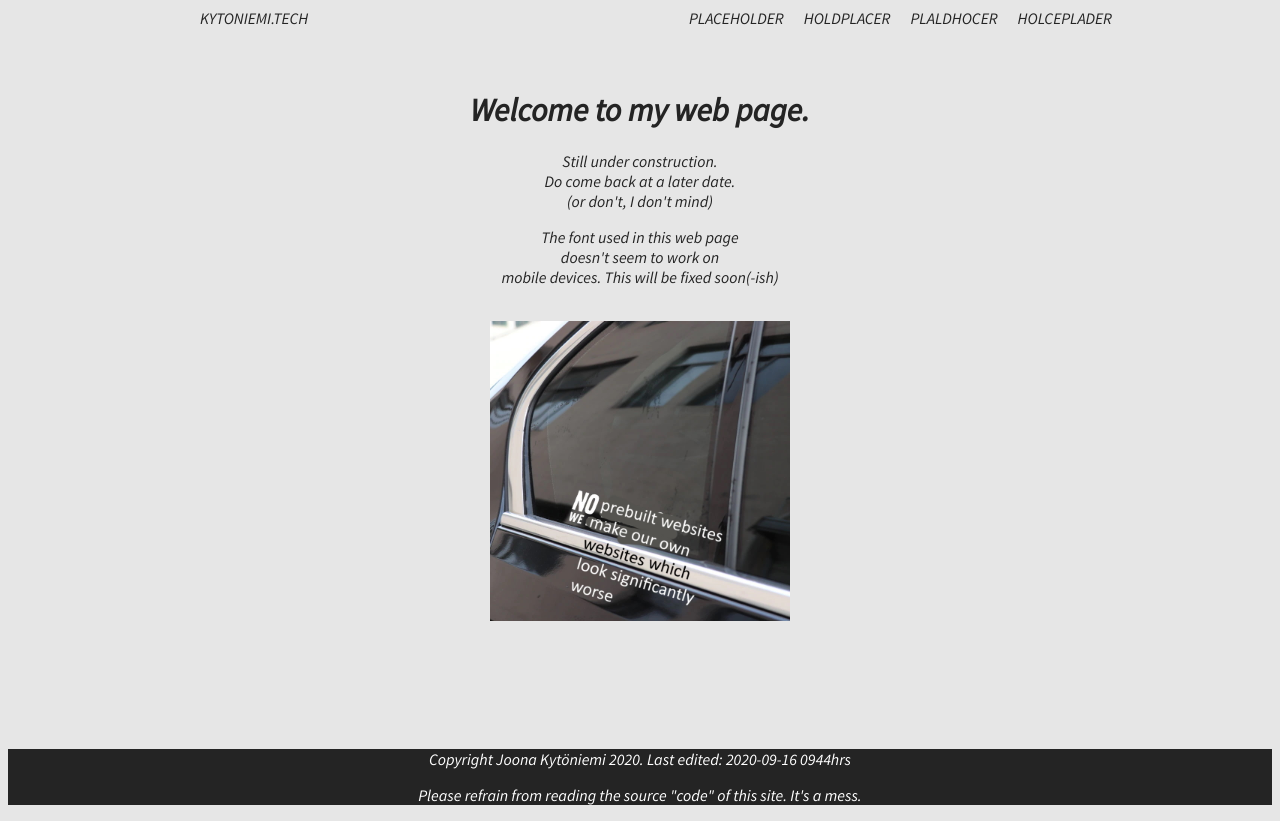
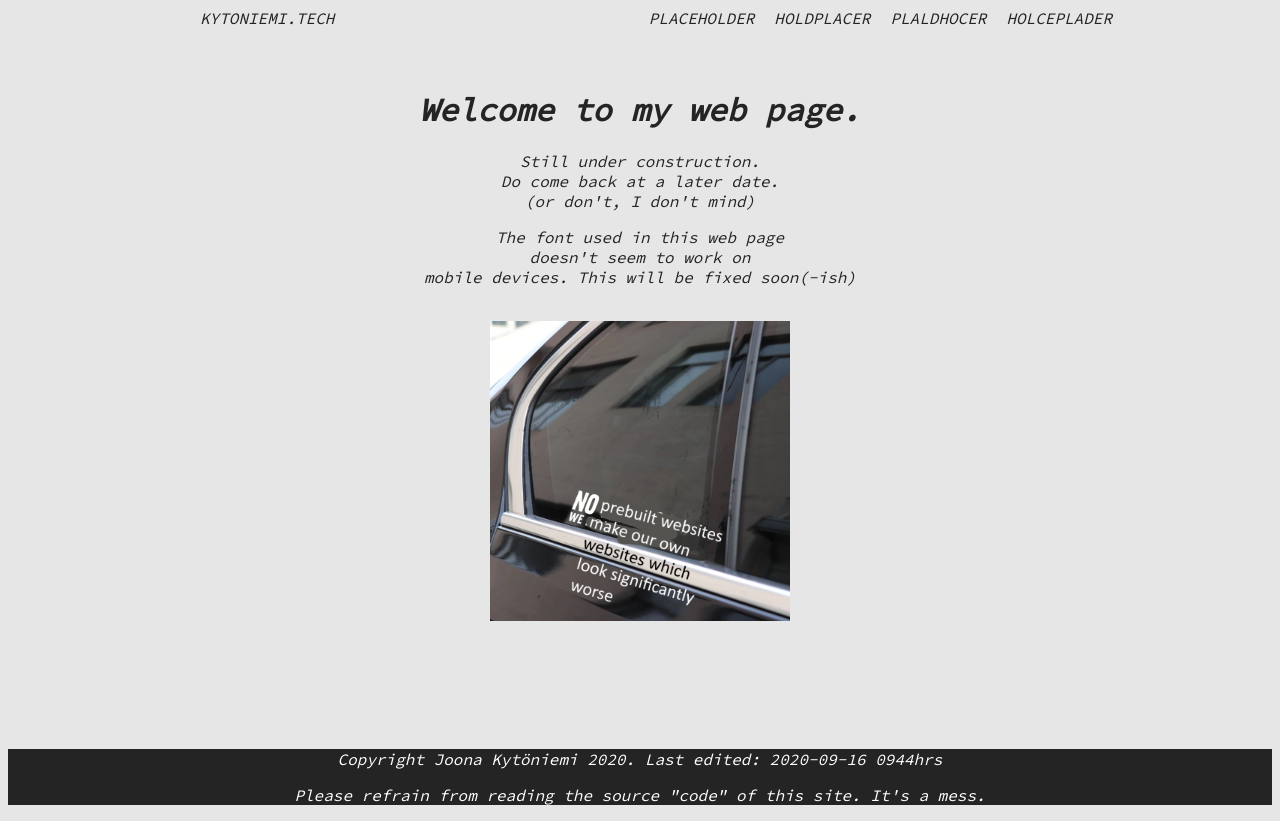
Before and after one commit to jnkyto/kytari.github.io, a plain HTML site: page index.html in a window 1280 px wide. Drawn offline with Linux system fonts and the light colour scheme.

Commit message:
just guess what im trying to do

```diff
--- a/common.css
+++ b/common.css
@@ -1,4 +1,4 @@
-@import url('https://fonts.googleapis.com/css2?family=Source+Sans+Pro:ital@1&display=swap');
+@import url('https://fonts.googleapis.com/css2?family=Source+Code+Pro&display=swap');
 
 body {
 	background: rgba(230, 230, 230, 1.0);
@@ -22,7 +22,8 @@ body {
 	-moz-transition: all .1s ease-in;
     -o-transition: all .1s ease-in;
     -webkit-transition: all .1s ease-in;
-	font-family: 'Source Sans Pro', sans-serif;
+	font-family: 'Source Code Pro', monospace;
+	font-style: italic;
 	text-decoration: none;
 	background: rgba(230, 230, 230, 1.0);
 	color: #242424;
@@ -45,7 +46,8 @@ body {
 	-moz-transition: all .1s ease-in;
     -o-transition: all .1s ease-in;
     -webkit-transition: all .1s ease-in;
-	font-family: 'Source Sans Pro', sans-serif;
+	font-family: 'Source Code Pro', monospace;
+	font-style: italic;
 	text-decoration: none;
 	background: rgba(230, 230, 230, 1.0);
 	color: #242424;
@@ -80,12 +82,14 @@ div.filler {
 }
 
 h1.headline	{
-	font-family: 'Source Sans Pro', sans-serif;
+	font-family: 'Source Code Pro', monospace;
+	font-style: italic;
 	color: #242424;
 }
 
 p.bodytext	{
-	font-family: 'Source Sans Pro', sans-serif;
+	font-family: 'Source Code Pro', monospace;
+	font-style: italic;
 	color: #242424;
 }
 
@@ -101,7 +105,8 @@ p.bodytext	{
 }
 
 .info	{
-	font-family: 'Source Sans Pro', sans-serif;
+	font-family: 'Source Code Pro', monospace;
+	font-style: italic;
 	color: #ffffff;
 	text-align: center;
 }
--- a/index.html
+++ b/index.html
@@ -2,7 +2,7 @@
 <html lang="en">
 <head>
 	<!-- google font and stylesheet -->
-	<link href="https://fonts.googleapis.com/css2?family=Source+Sans+Pro:ital@1&display=swap" rel="stylesheet">
+	<link href="https://fonts.googleapis.com/css2?family=Source+Code+Pro&display=swap" rel="stylesheet">
 	<link rel="stylesheet" type="text/css" href="common.css">
 
 	<!-- common meta for web page -->
```
